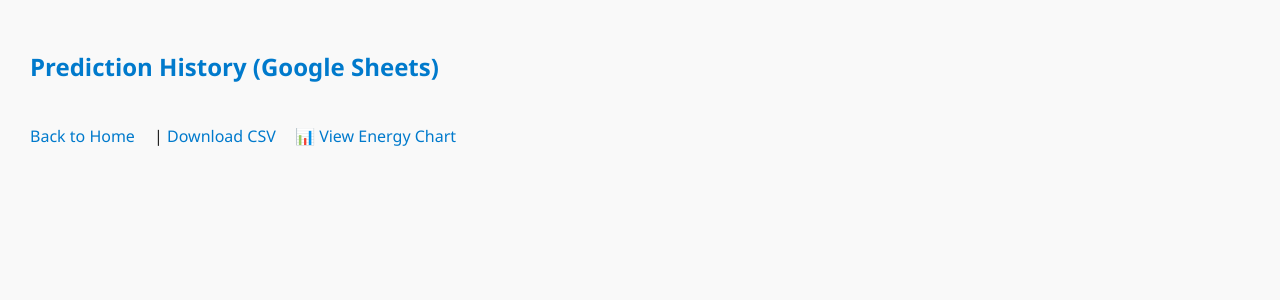
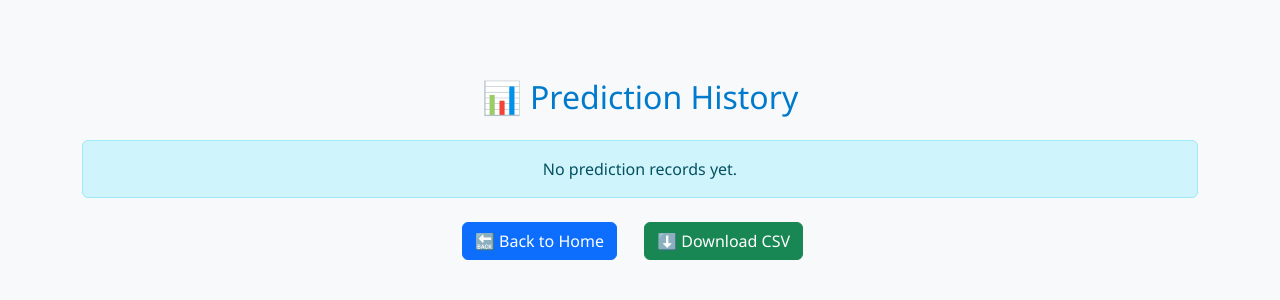
Before and after one commit to saniya3012168/enersense, a Flask app: template templates/dashboard.html in a window 1280 px wide. Shown: the top 300 px of the page. Run offline with Flask 3, Linux system fonts and the light colour scheme; the template is opened without the code that fills it, so the values that code supplies are empty.

Commit message:
Update dashboard.html

```diff
--- a/templates/dashboard.html
+++ b/templates/dashboard.html
@@ -1,25 +1,56 @@
 <!DOCTYPE html>
-<html>
-<head><title>Prediction History</title></head>
-<body>
-    <h2>Prediction History (Google Sheets)</h2>
-    <table border="1">
-        <tr>
-            {% for key in records[0].keys() %}
-            <th>{{ key }}</th>
-            {% endfor %}
-        </tr>
-        {% for row in records %}
-        <tr>
-            {% for value in row.values() %}
-            <td>{{ value }}</td>
-            {% endfor %}
-        </tr>
-        {% endfor %}
-    </table>
-    <br><a href="/">Back to Home</a> |
-    <a href="/download">Download CSV</a>
-    <a href="/charts">📊 View Energy Chart</a>
+<html lang="en">
+<head>
+    <meta charset="UTF-8">
+    <title>Prediction History - EnerSense</title>
+    <link href="https://cdn.jsdelivr.net/npm/bootstrap@5.3.3/dist/css/bootstrap.min.css" rel="stylesheet">
     <link rel="stylesheet" href="{{ url_for('static', filename='style.css') }}">
+</head>
+<body class="bg-light">
+
+    <div class="container mt-5">
+        <h2 class="text-center mb-4">📊 Prediction History</h2>
+
+        {% if records %}
+        <div class="table-responsive">
+            <table class="table table-bordered table-hover table-striped align-middle">
+                <thead class="table-light">
+                    <tr>
+                        <th>Timestamp</th>
+                        <th>Temperature</th>
+                        <th>Humidity</th>
+                        <th>Solar</th>
+                        <th>Appliances</th>
+                        <th>Income</th>
+                        <th>Predicted kWh</th>
+                        <th>Actual kWh</th>
+                    </tr>
+                </thead>
+                <tbody>
+                    {% for r in records %}
+                    <tr>
+                        <td>{{ r.timestamp }}</td>
+                        <td>{{ r.temperature }}</td>
+                        <td>{{ r.humidity }}</td>
+                        <td>{{ r.solar }}</td>
+                        <td>{{ r.appliances }}</td>
+                        <td>{{ r.income }}</td>
+                        <td>{{ r.predicted_kWh }}</td>
+                        <td>{{ r.actual_kWh }}</td>
+                    </tr>
+                    {% endfor %}
+                </tbody>
+            </table>
+        </div>
+        {% else %}
+            <div class="alert alert-info text-center">No prediction records yet.</div>
+        {% endif %}
+
+        <div class="text-center mt-4">
+            <a href="/" class="btn btn-primary">🔙 Back to Home</a>
+            <a href="/download" class="btn btn-success ms-2">⬇️ Download CSV</a>
+        </div>
+    </div>
+
 </body>
 </html>
```
